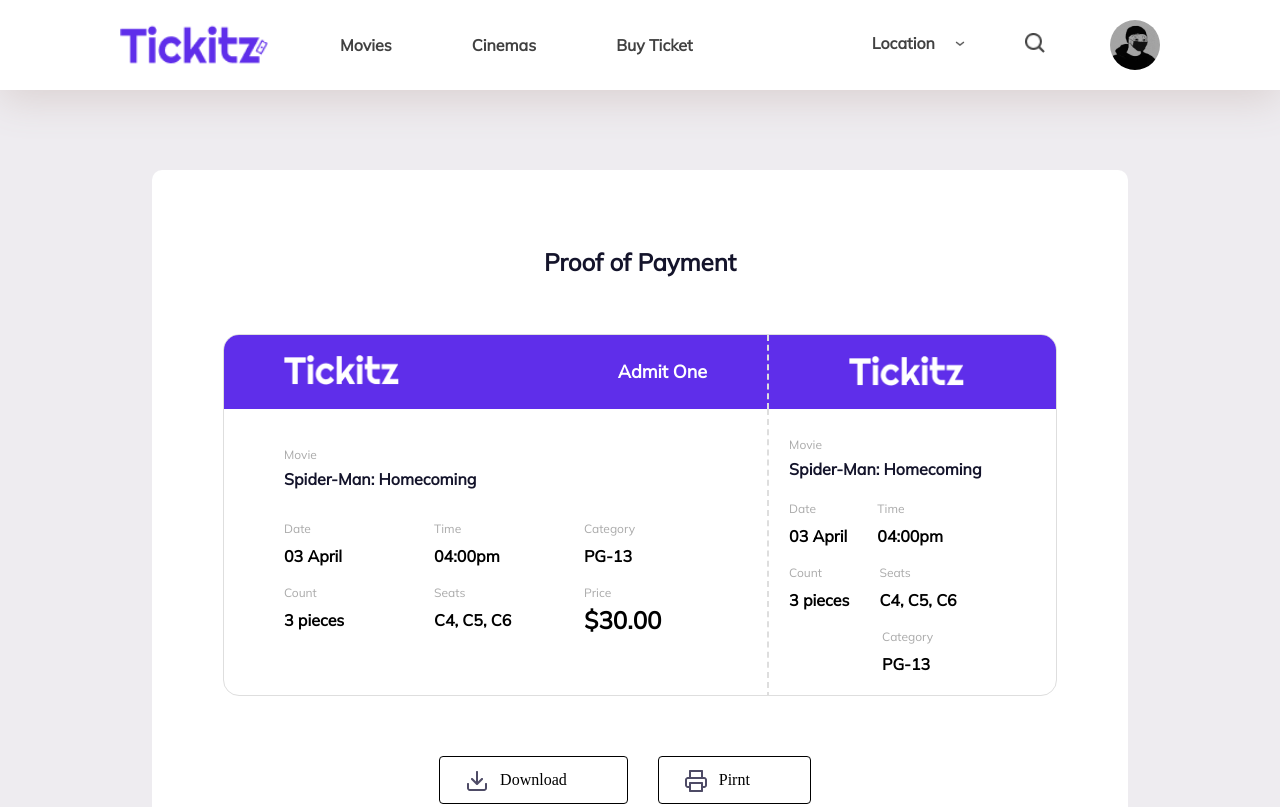
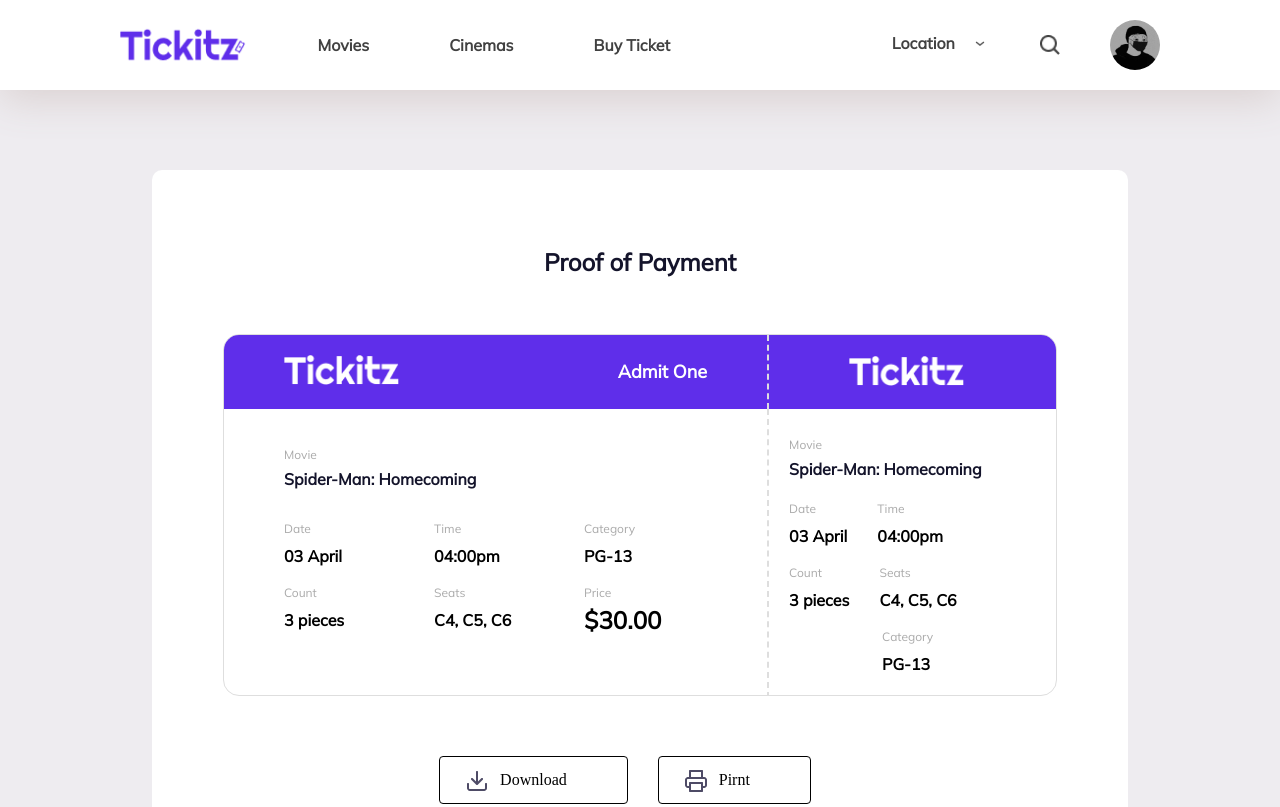
Before and after one commit to rifqiziyad/Project-Tickitz, a plain HTML site: page Ticket Result/ticketResult.html in a window 1280 px wide. Shown: the top 807 px of the page. Drawn offline with Linux system fonts and the light colour scheme.

Commit message:
push Ticket Rusult

```diff
--- a/Ticket Result/style.css
+++ b/Ticket Result/style.css
@@ -22,7 +22,8 @@
 }
 
 .header-left img {
-  width: 150px;
+  height: 50px;
+  padding-top: 5px;
 }
 
 .header ul {
@@ -46,14 +47,15 @@
 .down {
   width: 10px;
   height: 5px;
-  margin: 0 15px;
+  margin-left: 15px;
   margin-top: 26px;
 }
 
 .search {
   width: 20px;
   height:20px;
-  margin-left: 45px;
+  margin: auto 50px;
+  margin-top: 20px;
 }
 
 .header-right .profil {
@@ -61,7 +63,6 @@
   height: 50px;
   border-radius: 100%;
   margin: 5px 0;
-  margin-left: 60px;
 }
 
 /* HEADER */
```
